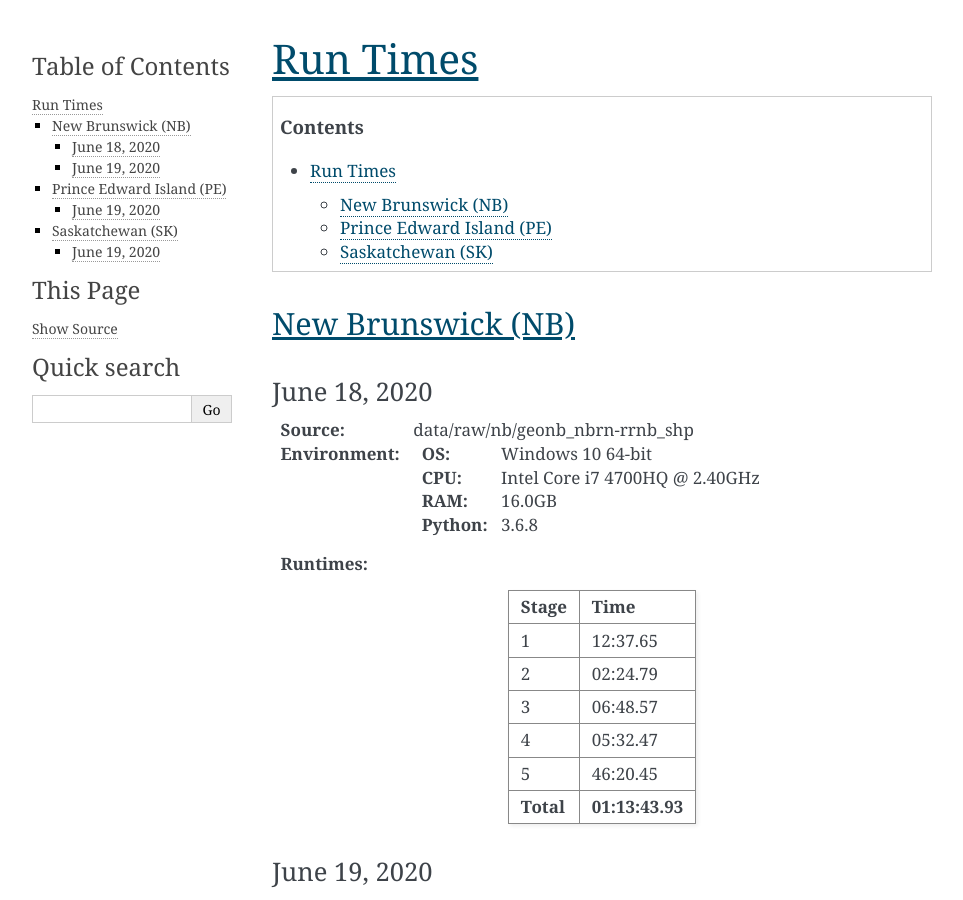
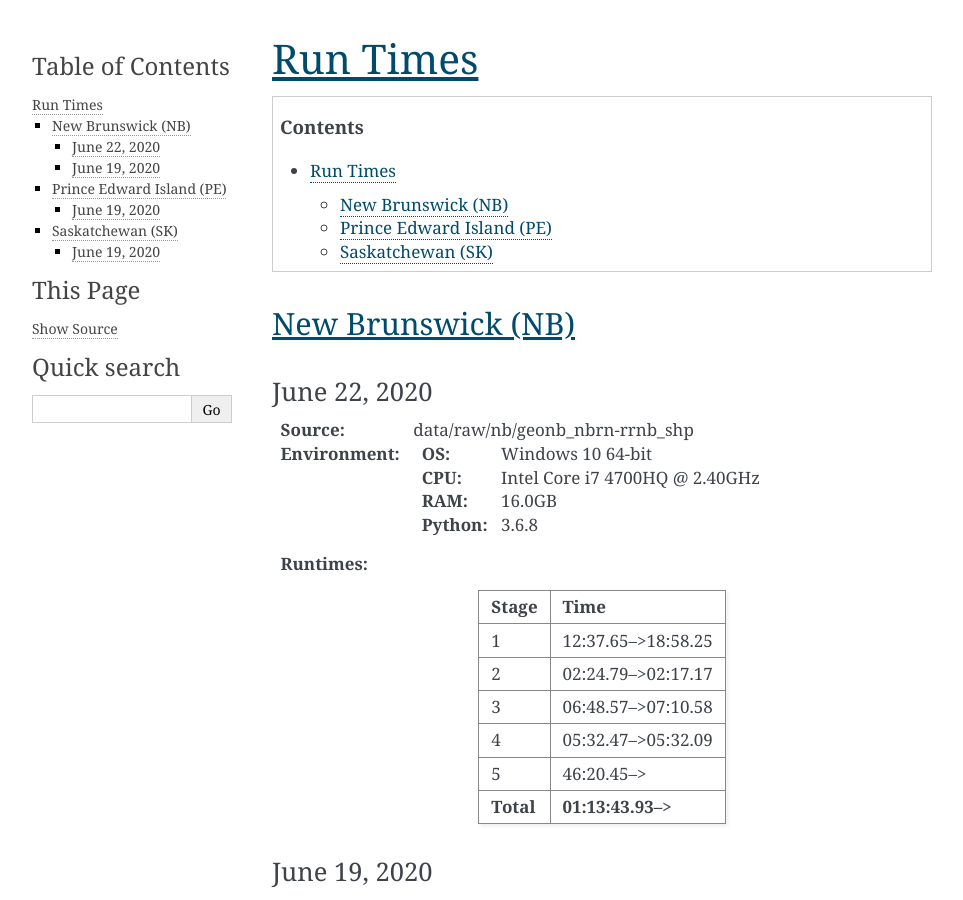
Before and after one commit to StatCan/egp-crn, a Sphinx documentation site: the page built from docs/run_times.rst, in a window 1280 px wide and 900 px high. Shown: the whole window, without its empty margins (148-1111 px from the left). Built offline with Sphinx 7.4.7, drawn with Linux system fonts in a browser that asks for light colours.

```diff
--- a/docs/run_times.rst
+++ b/docs/run_times.rst
@@ -8,7 +8,7 @@ Run Times
 New Brunswick (NB)
 ==================
 
-June 18, 2020
+June 22, 2020
 -------------
 
 :Source: data/raw/nb/geonb_nbrn-rrnb_shp
@@ -22,13 +22,13 @@ June 18, 2020
 =========  ====
 Stage      Time
 =========  ====
-1          12:37.65
-2          02:24.79
-3          06:48.57
-4          05:32.47
-5          46:20.45
+1          12:37.65-->18:58.25
+2          02:24.79-->02:17.17
+3          06:48.57-->07:10.58
+4          05:32.47-->05:32.09
+5          46:20.45-->
 ---------  ----
-**Total**  **01:13:43.93**
+**Total**  **01:13:43.93-->**
 =========  ====
 
 June 19, 2020
```
